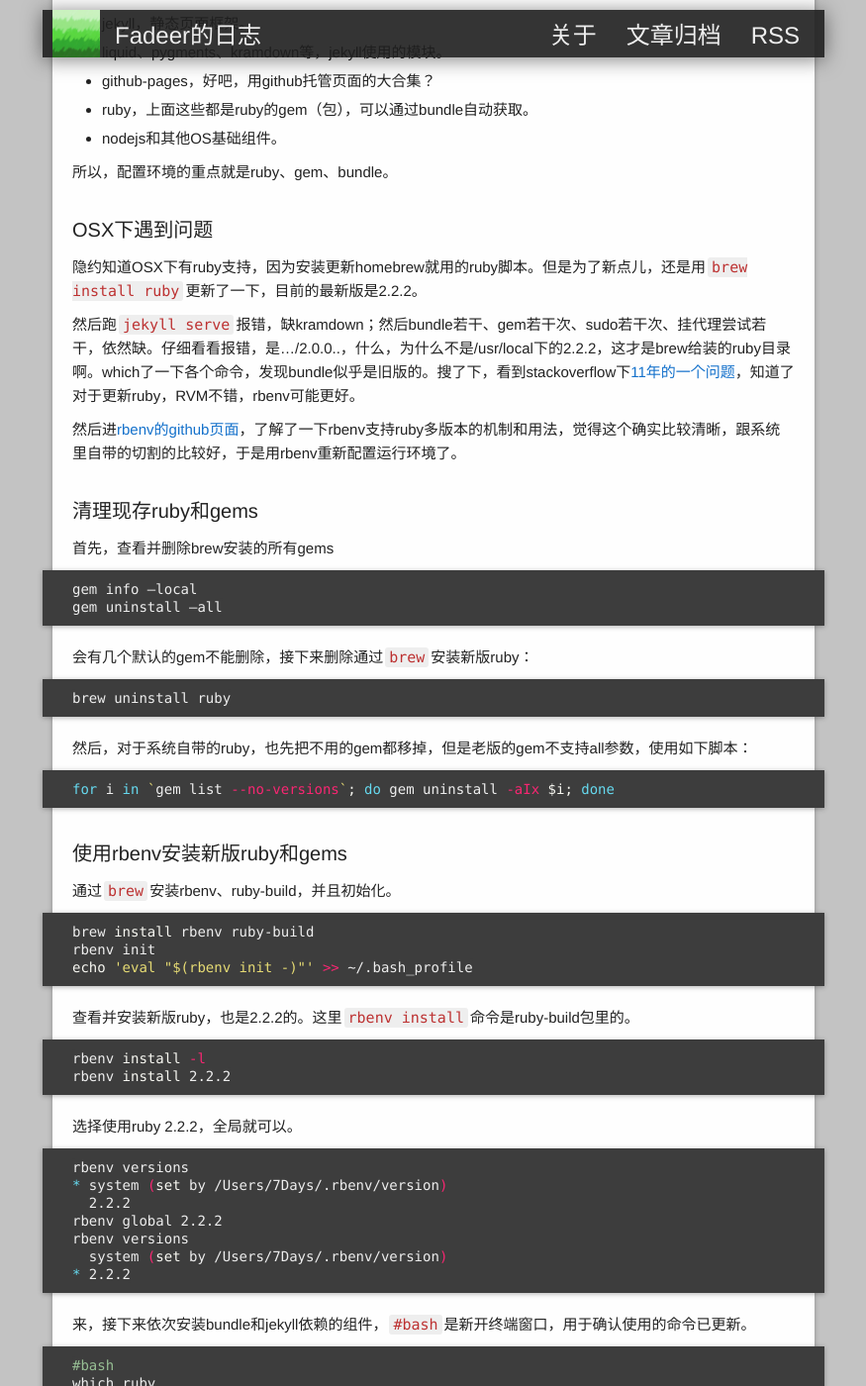
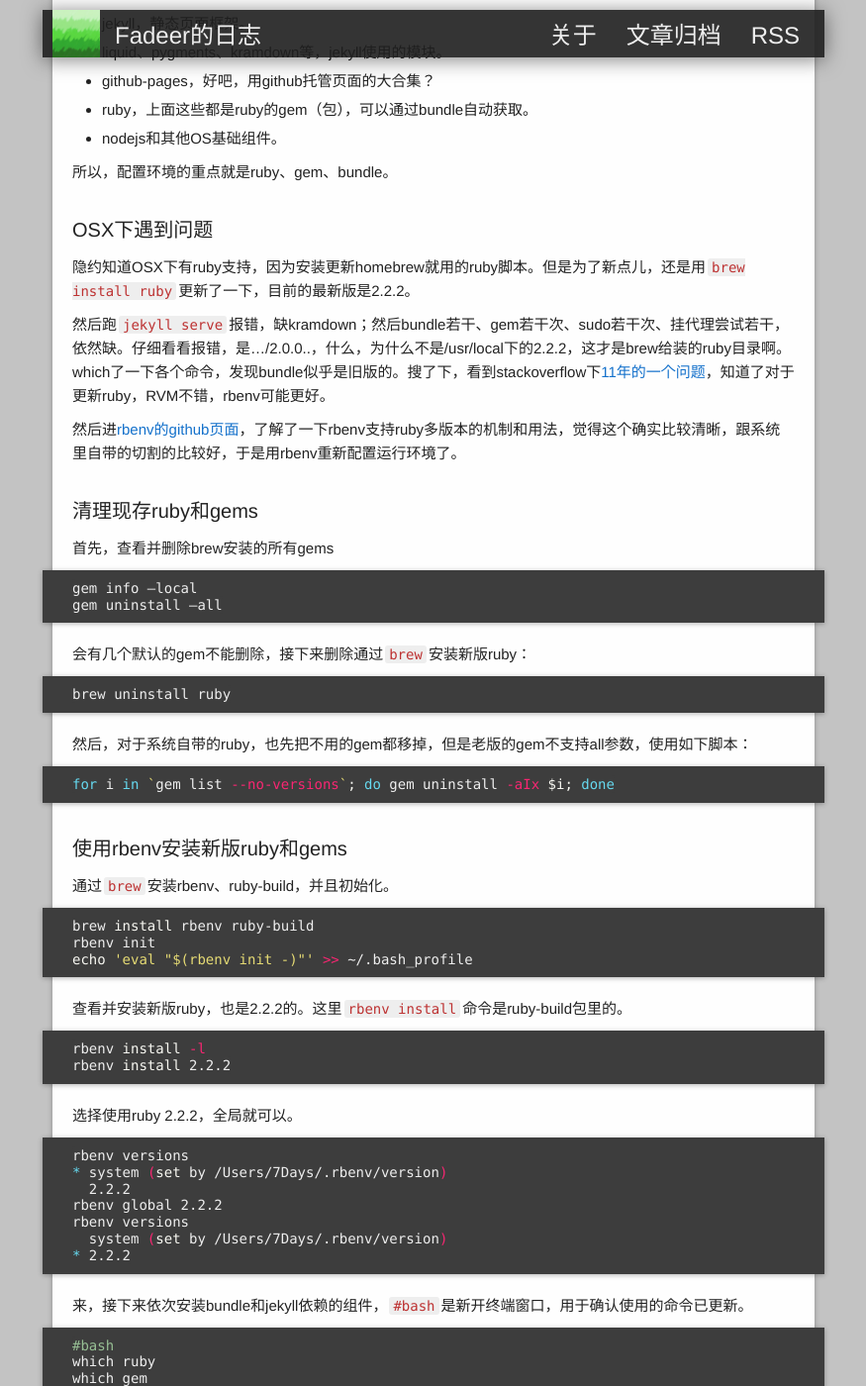
Before and after one commit to fadeer/fadeer.github.io, a Jekyll site: the page built from _posts/2015-07-05-upgrade-ruby-in-osx.markdown, in a window 1280 px wide and 1400 px high, scrolled down 237 px. Shown: the whole window at 99% size, without its empty margins (202-1077 px from the left). Built offline with Jekyll 4.4.1, drawn with Linux system fonts in a browser that asks for light colours.

Commit message:
update style

```diff
--- a/_sass/_base.scss
+++ b/_sass/_base.scss
@@ -174,6 +174,7 @@
 pre,
 code {
     font-family: $font-mono;
+    font-size: $code-font-size;
     padding: 1px 4px;
     margin: 0 2px;
     border-radius: 3px;
```
